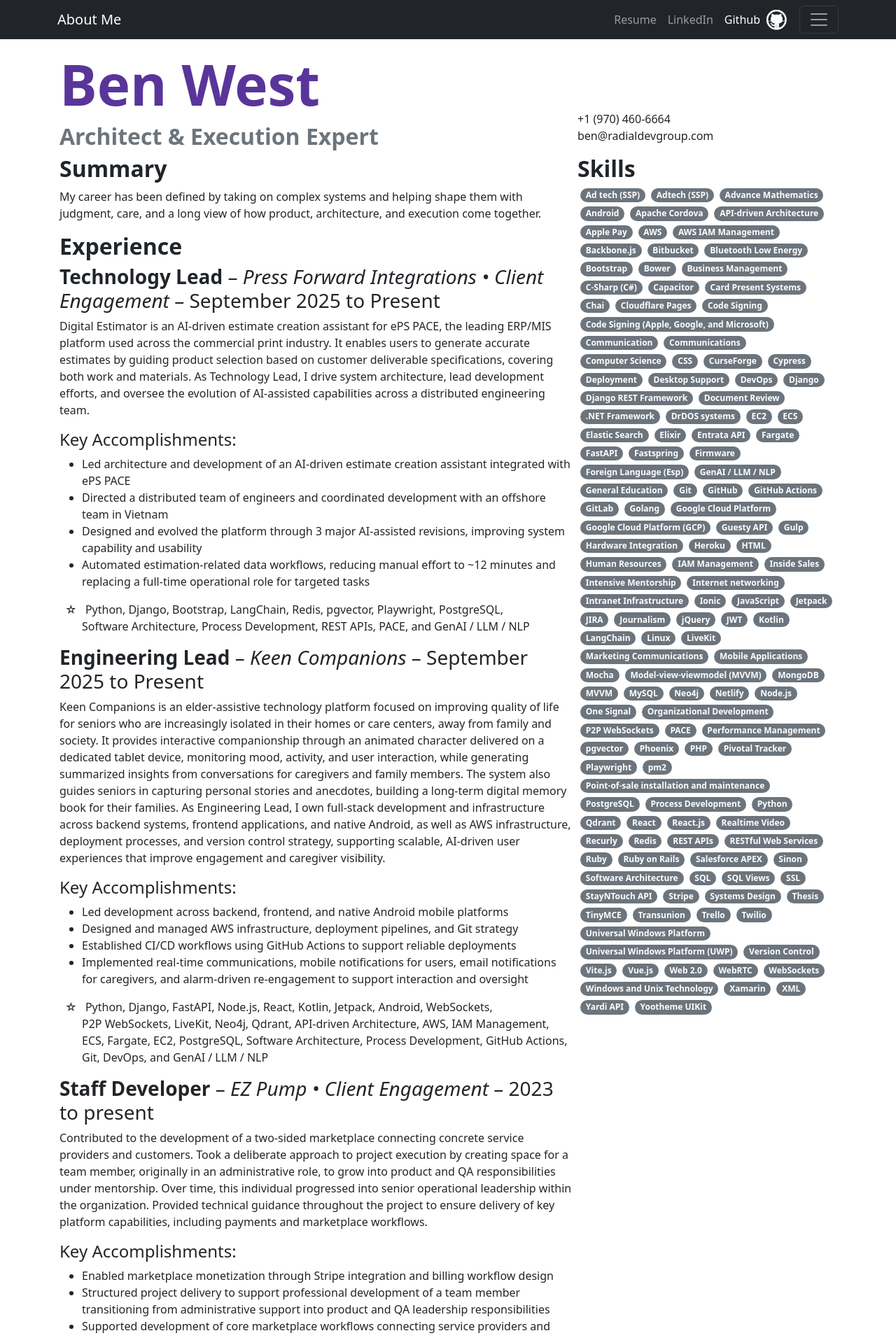
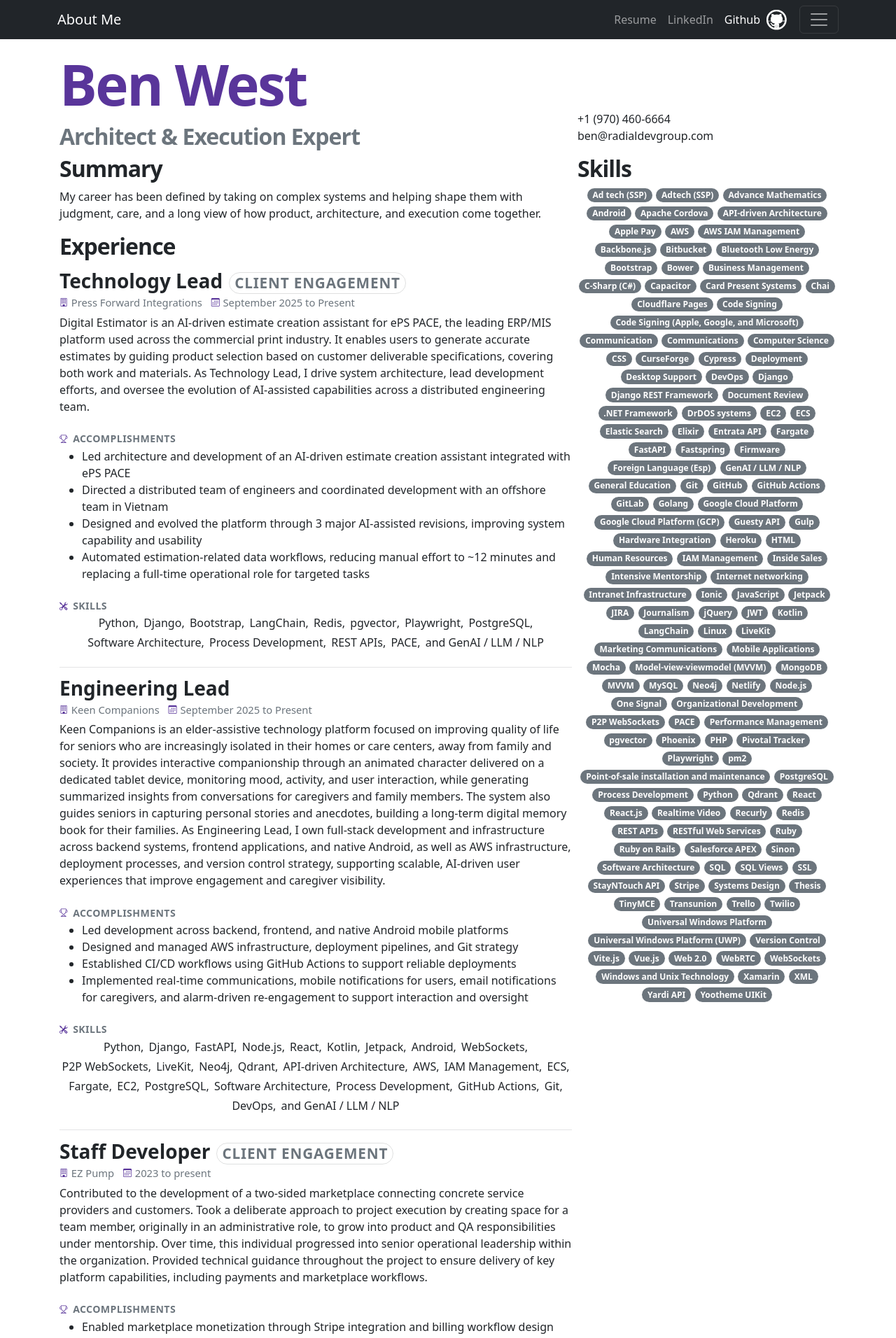
Before and after one commit to mrgenixus/mrgenixus.github.com, a Jekyll site: the page built from resume.html, in a window 1280 px wide. Shown: the top 1912 px of the page at 70% size. Built offline with Jekyll 4.4.1, drawn with Linux system fonts in a browser that asks for light colours; some of the changed text lies outside the part shown.

Commit message:
Refine resume hierarchy and separators

```diff
--- a/_layouts/default.html
+++ b/_layouts/default.html
@@ -14,6 +14,7 @@
     <meta charset="utf-8">
     <meta name="viewport" content="width=device-width, initial-scale=1">
     <title>{{ title }}</title>
+    <link rel="stylesheet" href="https://cdn.jsdelivr.net/npm/bootstrap-icons@1.11.3/font/bootstrap-icons.min.css">
     <link rel="stylesheet" href="assets/css/main.css">
     <link rel="stylesheet" href="assets/css/li-to-sentence.css">
   </head>
--- a/assets/css/li-to-sentence.css
+++ b/assets/css/li-to-sentence.css
@@ -1,2 +1,2 @@
 ul.sentence li:not(:nth-child(1 of :not(.d-none)):nth-last-child(1 of :not(.d-none))):not(:nth-child(1 of :not(.d-none)):nth-last-child(2 of :not(.d-none))):not(:nth-last-child(1 of :not(.d-none))):after { content: ", "; user-select: none; }
-ul.sentence li:nth-last-child(1 of :not(.d-none)):not(:nth-child(1 of :not(.d-none)):nth-last-child(1 of :not(.d-none))):before { content: "and "; user-select: none; }
+ul.sentence li:nth-last-child(1 of :not(.d-none)):not(:nth-child(1 of :not(.d-none)):nth-last-child(1 of :not(.d-none))):before { content: "and\00a0"; user-select: none; }
--- a/assets/css/main.scss
+++ b/assets/css/main.scss
@@ -58,14 +58,20 @@
   color: $purple-600;
 }
 
-@each $size in (1, 2) {
+@each $size in (1, 2, 3) {
   .h#{$size}, h#{$size} {
-    font-weight: 900;
+    font-weight: 700;
     @each $size in (1, 2, 3, 4, 5, 6) {
       &.display-#{$size} {
         font-weight: revert;
       }
     }
+  }
+}
+
+@each $size in (1, 2) {
+  .h#{$size}, h#{$size} {
+    letter-spacing: -0.03em;
   }
 }
 
@@ -83,13 +89,81 @@
   break-inside: avoid;
 }
 
+.experience-entry {
+  padding: .85rem 0 .65rem;
+  margin-top: .75rem;
+  border-top: 1px solid rgba($body-color, .12);
+}
+
+.experience-entry:first-of-type {
+  margin-top: 0;
+  padding-top: .35rem;
+  border-top: 0;
+}
+
+.experience-heading {
+  display: flex;
+  flex-wrap: wrap;
+  align-items: baseline;
+  gap: .35rem .55rem;
+  margin-bottom: .1rem;
+}
+
+.experience-role {
+  font-weight: 650;
+}
+
+.experience-detail {
+  display: inline-flex;
+  align-items: center;
+  padding: .12rem .45rem;
+  border: 1px solid rgba($body-color, .14);
+  border-radius: 999px;
+  color: $secondary;
+  font-size: .74em;
+  letter-spacing: .04em;
+  text-transform: uppercase;
+  white-space: nowrap;
+}
+
+.experience-meta {
+  display: flex;
+  flex-wrap: wrap;
+  align-items: center;
+  gap: .25rem .8rem;
+  margin-bottom: .35rem;
+  color: $secondary;
+  font-size: .92rem;
+}
+
+.experience-meta-item {
+  display: inline-flex;
+  align-items: center;
+  gap: .3rem;
+}
+
+.experience-meta-icon,
+.experience-block-icon {
+  display: inline-flex;
+  font-style: normal;
+  color: $purple-600;
+  font-size: .82em;
+  line-height: 1;
+}
+
+.experience-block-label {
+  display: inline-flex;
+  align-items: center;
+  gap: .45rem;
+  margin: .65rem 0 .22rem;
+  color: $secondary;
+  font-size: .88rem;
+  font-weight: 800;
+  letter-spacing: .03em;
+  text-transform: uppercase;
+}
+
 ul.list-star {
-  &:before {
-    content: "\2606";
-    margin-left: $spacer * -1.5;
-    padding-right: $spacer * .5;
-  }
-
   li {
     display: inline-block;
   }
@@ -121,7 +195,28 @@
   display: none;
 }
 
+.experience-entry .content-editable ul {
+  margin-bottom: .35rem;
+}
+
+.experience-entry ul.list-star {
+  display: flex;
+  flex-wrap: wrap;
+  justify-content: center;
+  gap: .25rem .45rem;
+  padding-left: 0;
+  margin-bottom: 0;
+
+  li {
+    display: inline-flex;
+  }
+}
+
 ul#list-skills {
+  display: flex;
+  flex-wrap: wrap;
+  justify-content: center;
+  gap: .35rem;
   list-style: none;
   padding-left: 0;
 
@@ -129,8 +224,6 @@
     @extend .badge;
     @extend .rounded-pill;
     @extend .user-select-none;
-    @extend .mx-1;
-
     overflow: hidden;
     text-overflow: ellipsis;
 
--- a/resume.html
+++ b/resume.html
@@ -40,24 +40,36 @@
         <h2 id="experience">Experience</h2>
         {% for experience in site.experience %}
           {% if experience.display != 'false' %}
-            <section id="previous-experience-{{ experience.name | slugify: "latin" }}">
-              <h3>
-                <strong>{{ experience.title }}</strong>
-                –
-                <em>{{ experience.name }}
-                  {% if experience.title-detail %}
-                    • {{ experience.title-detail }}
-                  {% endif %}
-                </em>
-                – {{ experience.tenure }}
+            <section
+              class="experience-entry"
+              id="previous-experience-{{ experience.name | slugify: "latin" }}">
+              <h3 class="experience-heading">
+                <span class="experience-role">{{ experience.title }}</span>
+                {% if experience.title-detail %}
+                  <span class="experience-detail">{{ experience.title-detail }}</span>
+                {% endif %}
               </h3>
+
+              <div class="experience-meta">
+                <span class="experience-meta-item experience-company">
+                  <i class="experience-meta-icon bi bi-building" aria-hidden="true"></i>
+                  <span>{{ experience.name }}</span>
+                </span>
+                <span class="experience-meta-item experience-tenure">
+                  <i class="experience-meta-icon bi bi-calendar3" aria-hidden="true"></i>
+                  <span>{{ experience.tenure }}</span>
+                </span>
+              </div>
 
               <div class="content-editable">
                 {{ experience.content }}
               </div>
 
               {% if experience.key-accomplishments %}
-                <h4>Key Accomplishments:</h4>
+                <h4 class="experience-block-label">
+                  <i class="experience-block-icon bi bi-trophy" aria-hidden="true"></i>
+                  <span>Accomplishments</span>
+                </h4>
                 <ul class="content-editable">
                   {% for accomplishment in experience.key-accomplishments %}
                     <li>{{ accomplishment }}</li>
@@ -65,6 +77,10 @@
                 </ul>
               {% endif %}
               {% if experience.skills %}
+                <h4 class="experience-block-label">
+                  <i class="experience-block-icon bi bi-tools" aria-hidden="true"></i>
+                  <span>Skills</span>
+                </h4>
                 <ul class="list-star sentence">
                   {% for skill in experience.skills %}
                     <li>{{ skill }}</li>
@@ -77,14 +93,26 @@
       </div>
       <div id="education-anchor">
         <h2 id="education">Education</h2>
-        <section>
-          <h3>
-            <strong>IT and Technology Professional (not completed)</strong>
-            –
-            <em>Nefarious Institution</em>
-            – 2002-2004</h3>
+        <section class="experience-entry education-entry">
+          <h3 class="experience-heading">
+            <span class="experience-role">IT and Technology Professional (not completed)</span>
+          </h3>
 
-          <h4>Course of Study:</h4>
+          <div class="experience-meta">
+            <span class="experience-meta-item experience-company">
+              <i class="experience-meta-icon bi bi-mortarboard" aria-hidden="true"></i>
+              <span>Nefarious Institution</span>
+            </span>
+            <span class="experience-meta-item experience-tenure">
+              <i class="experience-meta-icon bi bi-calendar3" aria-hidden="true"></i>
+              <span>2002-2004</span>
+            </span>
+          </div>
+
+          <h4 class="experience-block-label">
+            <i class="experience-block-icon bi bi-journal-text" aria-hidden="true"></i>
+            <span>Course of Study</span>
+          </h4>
           <ul class="list-star sentence">
             <li>Internet networking</li>
             <li>Desktop Support</li>
@@ -93,26 +121,49 @@
           </ul>
         </section>
 
-        <section>
-          <h3>
-            <strong>Concurrent Enrollment</strong>
-            –
-            <em>Aims Community College</em>
-            – 2001-2002</h3>
+        <section class="experience-entry education-entry">
+          <h3 class="experience-heading">
+            <span class="experience-role">Concurrent Enrollment</span>
+          </h3>
 
-          <h4>Course of Study:</h4>
+          <div class="experience-meta">
+            <span class="experience-meta-item experience-company">
+              <i class="experience-meta-icon bi bi-mortarboard" aria-hidden="true"></i>
+              <span>Aims Community College</span>
+            </span>
+            <span class="experience-meta-item experience-tenure">
+              <i class="experience-meta-icon bi bi-calendar3" aria-hidden="true"></i>
+              <span>2001-2002</span>
+            </span>
+          </div>
+
+          <h4 class="experience-block-label">
+            <i class="experience-block-icon bi bi-journal-text" aria-hidden="true"></i>
+            <span>Course of Study</span>
+          </h4>
           <ul class="list-star sentence">
             <li>Computer Science</li>
           </ul>
         </section>
 
-        <section>
-          <h3>
-            <strong>High School</strong>
-            –
-            <em>Union Colony Preparatory School</em>
-            – Class of 2002</h3>
-          <h4>Course of Study:</h4>
+        <section class="experience-entry education-entry">
+          <h3 class="experience-heading">
+            <span class="experience-role">High School</span>
+          </h3>
+          <div class="experience-meta">
+            <span class="experience-meta-item experience-company">
+              <i class="experience-meta-icon bi bi-mortarboard" aria-hidden="true"></i>
+              <span>Union Colony Preparatory School</span>
+            </span>
+            <span class="experience-meta-item experience-tenure">
+              <i class="experience-meta-icon bi bi-calendar3" aria-hidden="true"></i>
+              <span>Class of 2002</span>
+            </span>
+          </div>
+          <h4 class="experience-block-label">
+            <i class="experience-block-icon bi bi-journal-text" aria-hidden="true"></i>
+            <span>Course of Study</span>
+          </h4>
           <ul class="list-star sentence">
             <li>Journalism</li>
             <li>Communications</li>
```
